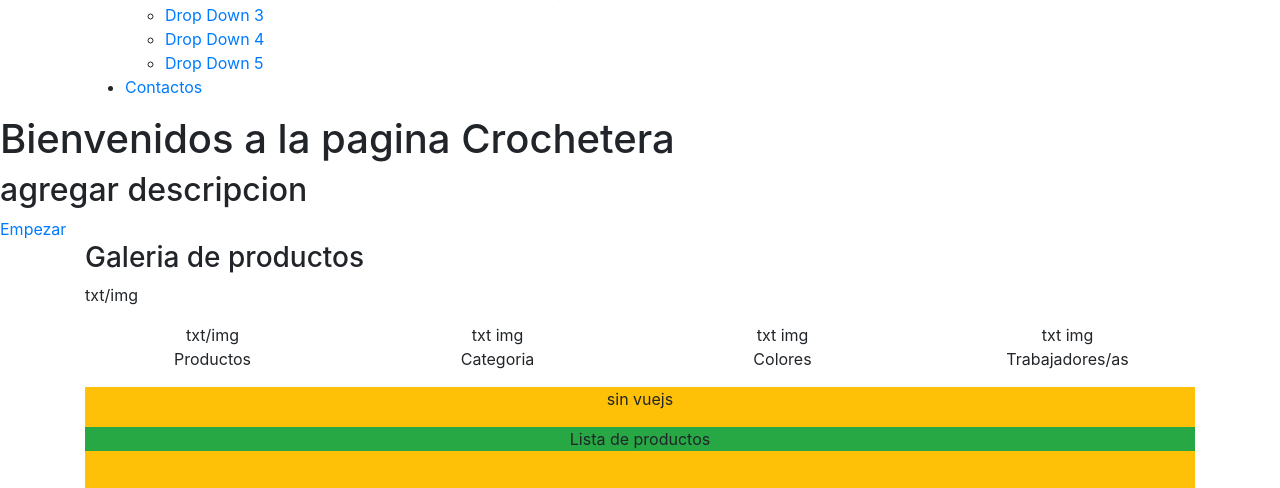
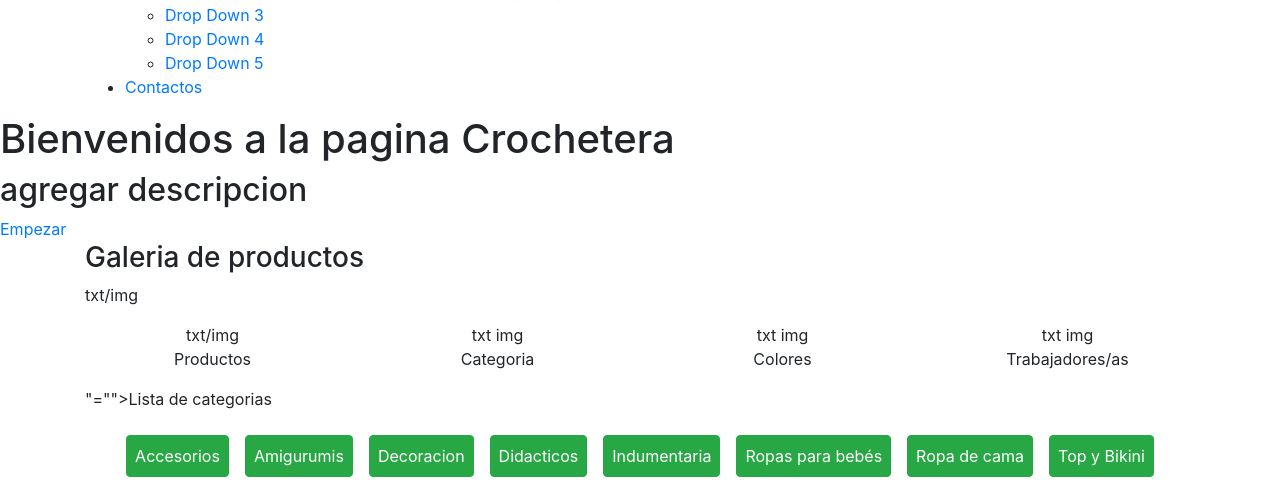
Before and after one commit to Mayrukia/paginaCrochetera, a PHP site: page / in a window 1280 px wide. Shown: the part 309-797 px from the top of the page. Run offline with PHP 8.4, Linux system fonts and the light colour scheme; data comes from the database, SQL or seed files in the repository; data that the repository does not hold is empty; some libraries are stand-ins or nearby versions.

Commit message:
mustra produc en el index

```diff
--- a/index.php
+++ b/index.php
@@ -94,21 +94,21 @@
 	<!-- Mi Presentacion fin-->
 	<!-- Show Productos -->
 	<div class="" id="root">
-		<div class="bg-warning">
-			<p class="text-center">sin vuejs</p>
-		<div class="bg-success">
-			<p class="text-center">Lista de productos</p>
+    <div class="container
+        <p class="text-center text-dark display-4">Lista de categorias</p>
+        <div class="justify-content-center text-center">
+          <p v-for="categoria in categorias" class="btn btn-success text-center p-2 m-2">{{categoria.nombre}}</p>
+
+      </div>
+		<div class="">
+			<p class="text-center text-dark display-4">Lista de productos</p>
 		</div>
-		<br>
-		<div v-for="producto in filtrados">
-			<div class="menu-item">
-				<div class="img-prod">
-						<div class="icon-img-prod"></div>
-						<img class="img-thumbnail" loading="lazy" :src="`images/${producto.id}.jpg`">
-				</div>
-				<div class="nom-prod">{{producto.nombre}}</div>
-				<div class="precio-prod">${{producto.precio}}</div>
-			</div>
+		<div v-for="producto in filtrados" class="col-lg-3 col-6 text-center">
+      <div class="card">
+        <div class="card-title">{{producto.nombre}}</div>
+        <div class="card-img"><img class="img-thumbnail" loading="lazy" :src="`images/${producto.id}.jpg`"></div>
+        <div class="card-footer">Precio ${{producto.precio}}</div>
+      </div>
 		</div>
 	</div>
  </div>
@@ -130,10 +130,6 @@
 	<!-- footer fin-->
 </body>
 <!-- JS, Popper.js, and jQuery -->
-<<<<<<< HEAD
-=======
-
->>>>>>> eduvue
 <script src="https://code.jquery.com/jquery-3.5.1.slim.min.js" integrity="sha384-DfXdz2htPH0lsSSs5nCTpuj/zy4C+OGpamoFVy38MVBnE+IbbVYUew+OrCXaRkfj" crossorigin="anonymous"></script>
 <script src="https://cdn.jsdelivr.net/npm/popper.js@1.16.0/dist/umd/popper.min.js" integrity="sha384-Q6E9RHvbIyZFJoft+2mJbHaEWldlvI9IOYy5n3zV9zzTtmI3UksdQRVvoxMfooAo" crossorigin="anonymous"></script>
 <script src="https://stackpath.bootstrapcdn.com/bootstrap/4.5.0/js/bootstrap.min.js" integrity="sha384-OgVRvuATP1z7JjHLkuOU7Xw704+h835Lr+6QL9UvYjZE3Ipu6Tp75j7Bh/kR0JKI" crossorigin="anonymous"></script>
--- a/js/app.js
+++ b/js/app.js
@@ -6,6 +6,7 @@ var app = new Vue({
 		successMessage: "",
 		productos: [],
 		filtrados:[],
+		categorias:[],
     },
 
     mounted: function () {
@@ -91,7 +92,7 @@ var app = new Vue({
 	// CATEGORIAS
 
 	getAllCategorias: function () {
-		axios.get('http://localhost/paginaCrochetera/api/v1.php?action=readcat')
+		axios.get('http://localhost/paginaCrochetera/api/v3.php?action=readCat')
 		.then(function (response) {
 			if (response.data.error) {
 				app.errorMessage = response.data.message;
```
